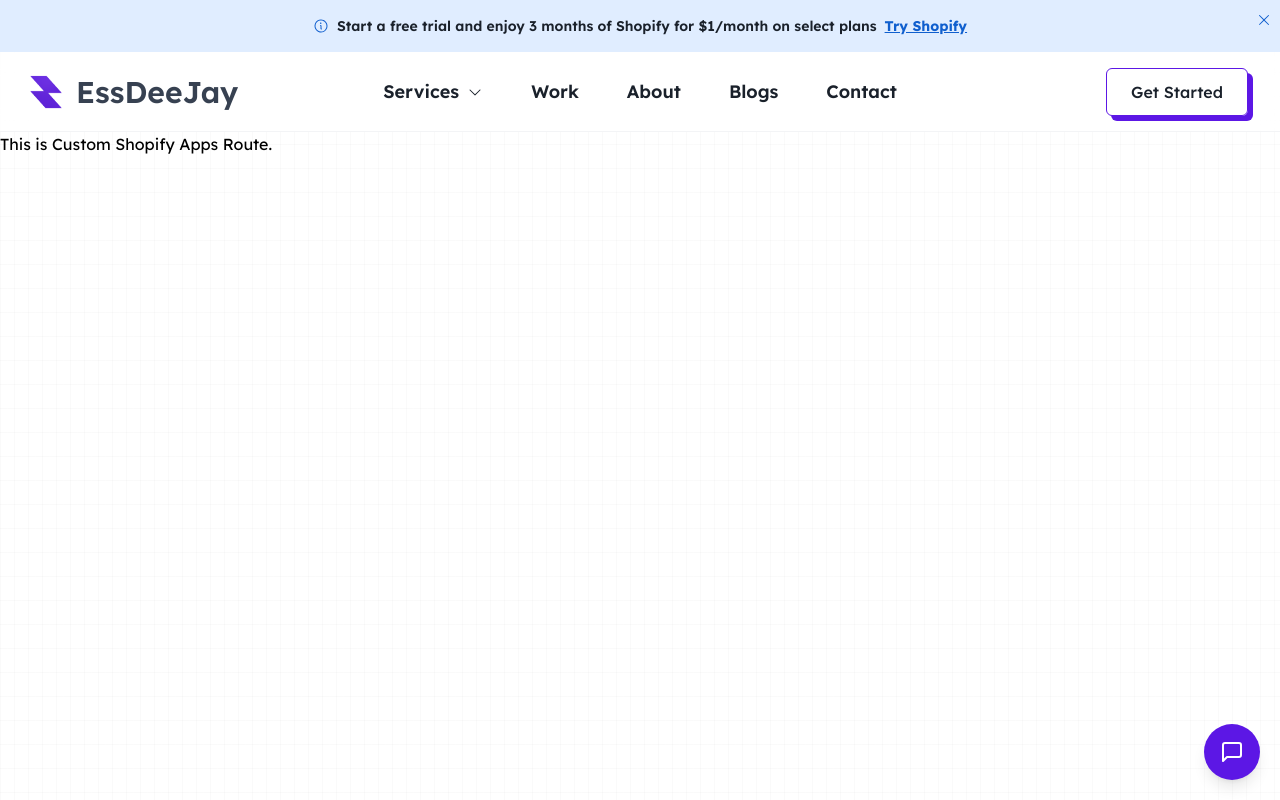
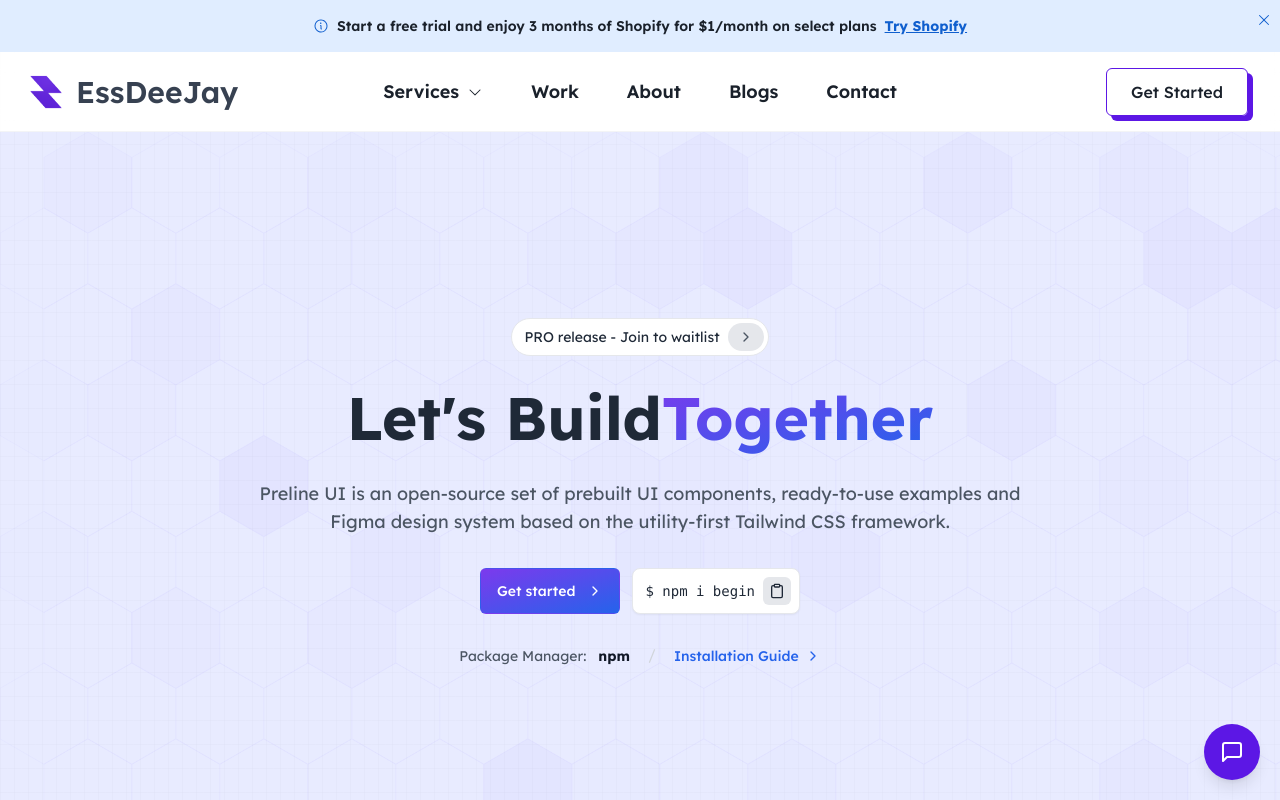
Before and after one commit to shreyankgw/test-sj, a Next.js app: page /pages/custom-shopify-apps in a window 1280 px wide. Shown: the top 800 px of the page. Built offline with nearby package versions, Linux system fonts and the light colour scheme.

Commit message:
shopify apps route page chgnges

```diff
--- a/app/(app)/pages/custom-shopify-apps/page.tsx
+++ b/app/(app)/pages/custom-shopify-apps/page.tsx
@@ -1,8 +1,144 @@
+import { Slide } from "../../ui/animation/Slide";
 export default async function Home() {
+  return (
+    <main className="flex flex-col min-h-screen">
+      <Slide>
+        <div className="relative overflow-hidden before:absolute before:top-0 before:start-1/2 before:bg-[url('/images/shopify-apps-bg.png')] before:bg-no-repeat before:bg-top before:bg-cover before:size-full before:-z-[1] before:transform before:-translate-x-1/2 before:opacity-30 min-h-[720px]">
+          <div className="max-w-[85rem] mx-auto px-4 sm:px-6 lg:px-8 flex flex-col justify-center items-center min-h-[720px] space-y-8">
+            <div className="flex justify-center items-center">
+              <a
+                className="inline-flex items-center gap-x-2 bg-white border border-gray-200 text-sm text-gray-800 p-1 ps-3 rounded-full transition hover:border-gray-300 dark:bg-neutral-800 dark:border-neutral-700 dark:hover:border-neutral-600 dark:text-neutral-200"
+                href="#"
+              >
+                PRO release - Join to waitlist
+                <span className="py-1.5 px-2.5 inline-flex justify-center items-center gap-x-2 rounded-full bg-gray-200 font-semibold text-sm text-gray-600 dark:bg-neutral-700 dark:text-neutral-400">
+                  <svg
+                    className="flex-shrink-0 size-4"
+                    xmlns="http://www.w3.org/2000/svg"
+                    width="24"
+                    height="24"
+                    viewBox="0 0 24 24"
+                    fill="none"
+                    stroke="currentColor"
+                    strokeWidth="2"
+                    strokeLinecap="round"
+                    strokeLinejoin="round"
+                  >
+                    <path d="m9 18 6-6-6-6" />
+                  </svg>
+                </span>
+              </a>
+            </div>
 
-    return (
-      <main className="flex flex-col min-h-screen">
-         This is Custom Shopify Apps Route.
-      </main>
-    );
-  }
+            <div className="mt-5 max-w-2xl text-center mx-auto">
+              <h1 className="block font-bold text-gray-800 text-4xl md:text-5xl lg:text-6xl dark:text-neutral-200">
+                Let's Build
+                <span className="bg-clip-text bg-gradient-to-tl from-blue-600 to-violet-600 text-transparent">
+                  Together
+                </span>
+              </h1>
+            </div>
+
+            <div className="mt-5 max-w-3xl text-center mx-auto">
+              <p className="text-lg text-gray-600 dark:text-neutral-400">
+                Preline UI is an open-source set of prebuilt UI components,
+                ready-to-use examples and Figma design system based on the
+                utility-first Tailwind CSS framework.
+              </p>
+            </div>
+
+            <div className="mt-8 gap-3 flex justify-center">
+              <a
+                className="inline-flex justify-center items-center gap-x-3 text-center bg-gradient-to-tl from-blue-600 to-violet-600 hover:from-violet-600 hover:to-blue-600 border border-transparent text-white text-sm font-medium rounded-md focus:outline-none focus:ring-1 focus:ring-gray-600 py-3 px-4 dark:focus:ring-offset-gray-800"
+                href="#"
+              >
+                Get started
+                <svg
+                  className="flex-shrink-0 size-4"
+                  xmlns="http://www.w3.org/2000/svg"
+                  width="24"
+                  height="24"
+                  viewBox="0 0 24 24"
+                  fill="none"
+                  stroke="currentColor"
+                  strokeWidth="2"
+                  strokeLinecap="round"
+                  strokeLinejoin="round"
+                >
+                  <path d="m9 18 6-6-6-6" />
+                </svg>
+              </a>
+              <button
+                type="button"
+                className="relative group p-2 ps-3 inline-flex items-center gap-x-2 text-sm font-mono rounded-lg border border-gray-200 bg-white text-gray-800 shadow-sm hover:bg-gray-50 disabled:opacity-50 disabled:pointer-events-none dark:bg-neutral-900 dark:border-neutral-700 dark:text-white dark:hover:bg-neutral-800"
+              >
+                $ npm i begin
+                <span className="flex justify-center items-center bg-gray-200 rounded-md size-7 dark:bg-neutral-700 dark:text-neutral-400">
+                  <svg
+                    className="flex-shrink-0 size-4 group-hover:rotate-6 transition"
+                    xmlns="http://www.w3.org/2000/svg"
+                    width="24"
+                    height="24"
+                    viewBox="0 0 24 24"
+                    fill="none"
+                    stroke="currentColor"
+                    strokeWidth="2"
+                    strokeLinecap="round"
+                    strokeLinejoin="round"
+                  >
+                    <rect width="8" height="4" x="8" y="2" rx="1" ry="1" />
+                    <path d="M16 4h2a2 2 0 0 1 2 2v14a2 2 0 0 1-2 2H6a2 2 0 0 1-2-2V6a2 2 0 0 1 2-2h2" />
+                  </svg>
+                </span>
+              </button>
+            </div>
+
+            <div className="mt-5 flex justify-center items-center gap-x-1 sm:gap-x-3">
+              <span className="text-sm text-gray-600 dark:text-neutral-400">
+                Package Manager:
+              </span>
+              <span className="text-sm font-bold text-gray-900 dark:text-white">
+                npm
+              </span>
+              <svg
+                className="size-5 text-gray-300 dark:text-neutral-600"
+                width="16"
+                height="16"
+                viewBox="0 0 16 16"
+                fill="none"
+                xmlns="http://www.w3.org/2000/svg"
+                aria-hidden="true"
+              >
+                <path
+                  d="M6 13L10 3"
+                  stroke="currentColor"
+                  strokeLinecap="round"
+                />
+              </svg>
+              <a
+                className="inline-flex items-center gap-x-1.5 text-sm text-blue-600 decoration-2 hover:underline font-medium"
+                href="#"
+              >
+                Installation Guide
+                <svg
+                  className="flex-shrink-0 size-4"
+                  xmlns="http://www.w3.org/2000/svg"
+                  width="24"
+                  height="24"
+                  viewBox="0 0 24 24"
+                  fill="none"
+                  stroke="currentColor"
+                  strokeWidth="2"
+                  strokeLinecap="round"
+                  strokeLinejoin="round"
+                >
+                  <path d="m9 18 6-6-6-6" />
+                </svg>
+              </a>
+            </div>
+          </div>
+        </div>
+      </Slide>
+    </main>
+  );
+}
```
Also changed, not shown: app/(app)/pages/shopify-theme-development/page.tsx (+19 -17 lines), public/images/shopify-apps-bg.png (added).
